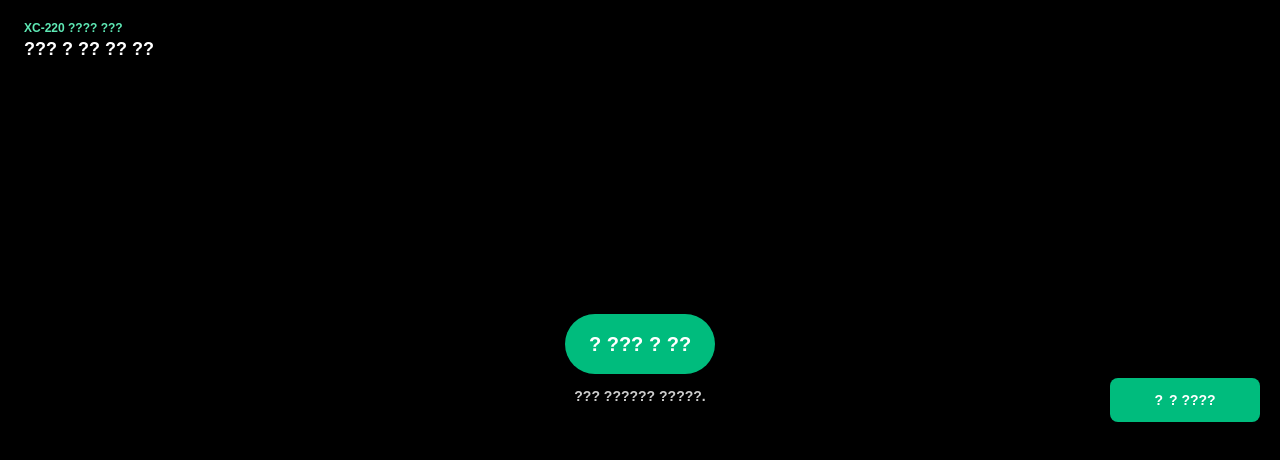
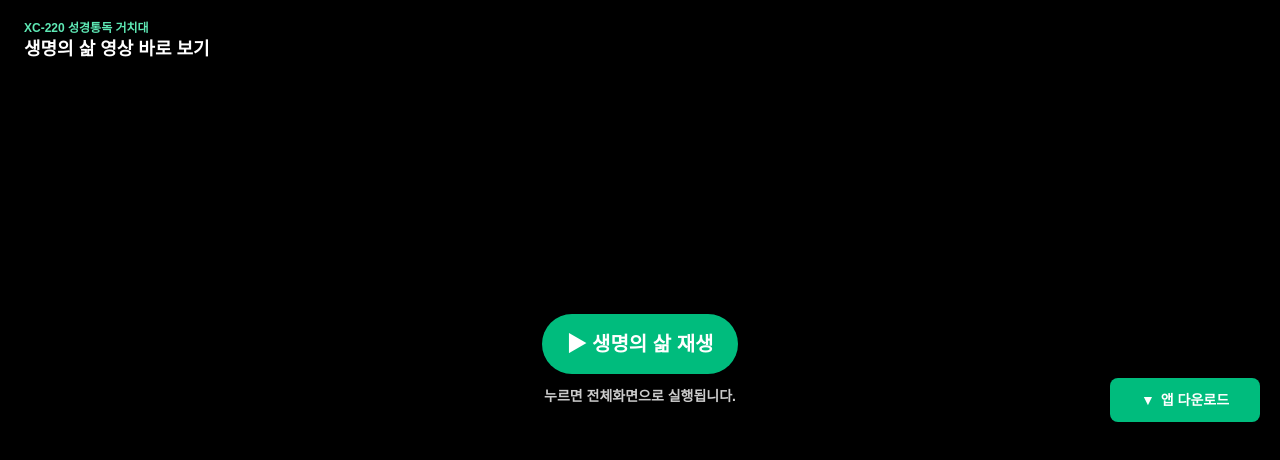
Before and after one commit to donfsucha/man-yage-uri, a Next.js app: page /l in a window 1280 px wide. Shown: the top 460 px of the page. Built offline with nearby package versions, Linux system fonts and the light colour scheme.

Commit message:
Fix Korean copy on Living Life page

```diff
--- a/src/app/l/page.tsx
+++ b/src/app/l/page.tsx
@@ -186,10 +186,10 @@ export default function LivingLifeWebStartPage() {
           }`}
         >
           <p className="text-[11px] font-extrabold text-emerald-300 sm:text-xs">
-            {"XC-220 ???? ???"}
+            {"XC-220 \uC131\uACBD\uD1B5\uB3C5 \uAC70\uCE58\uB300"}
           </p>
           <h1 className="mt-0.5 text-base font-black leading-tight tracking-normal sm:text-lg">
-            {"??? ? ?? ?? ??"}
+            {"\uC0DD\uBA85\uC758 \uC0B6 \uC601\uC0C1 \uBC14\uB85C \uBCF4\uAE30"}
           </h1>
         </div>
 
@@ -204,10 +204,10 @@ export default function LivingLifeWebStartPage() {
                   onClick={startVideo}
                 >
                   <span className="rounded-full bg-emerald-500 px-6 py-4 text-xl font-black shadow-xl shadow-black/40">
-                    {"? ??? ? ??"}
+                    {"\u25B6 \uC0DD\uBA85\uC758 \uC0B6 \uC7AC\uC0DD"}
                   </span>
                   <span className="text-sm font-bold text-white/80">
-                    {"??? ?????? ?????."}
+                    {"\uB204\uB974\uBA74 \uC804\uCCB4\uD654\uBA74\uC73C\uB85C \uC2E4\uD589\uB429\uB2C8\uB2E4."}
                   </span>
                 </button>
               )}
@@ -224,8 +224,8 @@ export default function LivingLifeWebStartPage() {
             className="flex w-full items-center justify-center gap-1.5 rounded-lg bg-emerald-500 px-3 py-3 text-center text-sm font-black text-white shadow-xl shadow-black/50 no-underline"
             href={playStoreUrl}
           >
-            <span aria-hidden="true">{"?"}</span>
-            {"? ????"}
+            <span aria-hidden="true">{"\u25BC"}</span>
+            {"\uC571 \uB2E4\uC6B4\uB85C\uB4DC"}
           </a>
         </div>
       </section>
```
Also changed, not shown: 1 other file (tests, documents, lock files or other folders).
